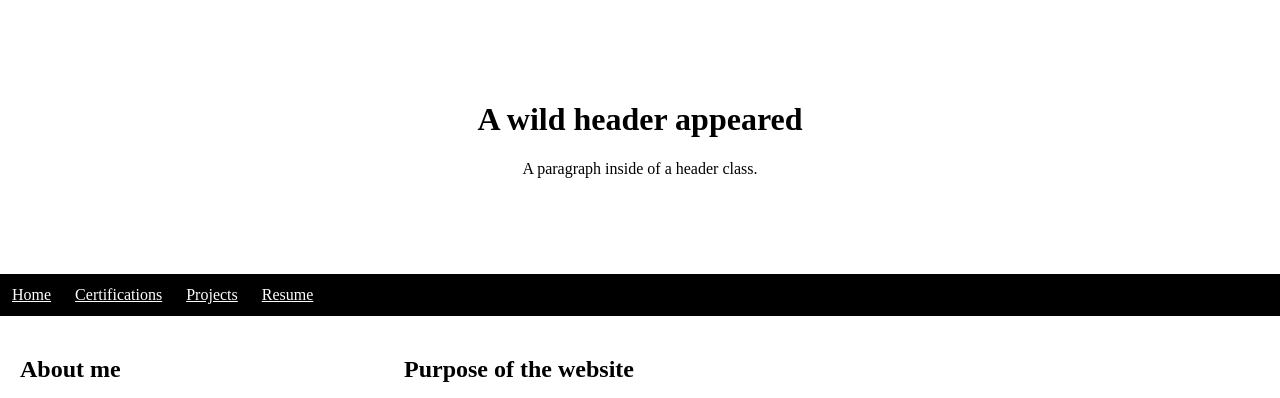
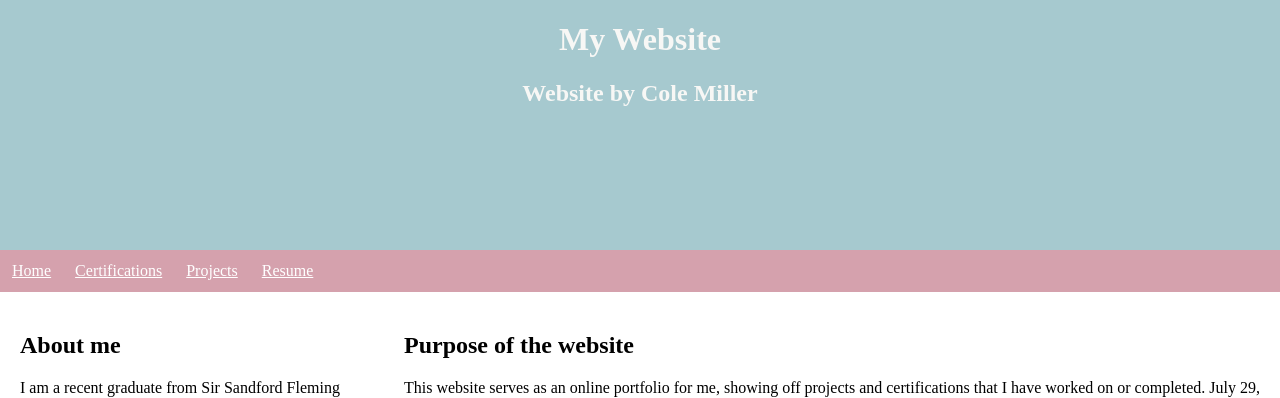
Before and after one commit to Cole-Miller-IT/cole-miller-it.github.io, a plain HTML site: page index.html in a window 1280 px wide. Shown: the top 398 px of the page. Drawn offline with Linux system fonts and the light colour scheme.

Commit message:
working with color palettes

```diff
--- a/index.html
+++ b/index.html
@@ -9,8 +9,8 @@
     <body>
 		<!--Header-->
 		<div class="header">
-			<h1>A wild header appeared</h1>
-			<p>A paragraph inside of a header class.</p>
+			<h1>My Website</h1>
+			<h2>Website by Cole Miller</h2>
 		</div>
 
 		<!--Navigation bar-->
@@ -86,7 +86,9 @@
 		<!--Footer-->
 		<div class="footer">
 			<!--change to my LInkedIn later-->
-			<img src="Images\HyperLinks_footer\LinkedIn.png" alt="LinkedIn Logo" class="footer-link">
+			<a href="https://ca.linkedin.com/" title="LinkedIn">
+				<img src="Images\HyperLinks_footer\LinkedIn.png" alt="LinkedIn Logo" class="footer-link">
+			</a>
 		</div>
 
 		<!--Sticky navbar-->
--- a/stylesheet.css
+++ b/stylesheet.css
@@ -3,11 +3,18 @@
 "." == class
 */
 /*navigation*/
+/*Colors
+#e06a82
+#d5a1ad
+#e3e3e1
+#f7f7f5
+#a6c9cf
+*/
 body {
 	margin: 0;
 }
 .nav-bar-blue {
-	background-color: black;
+	background-color: #d5a1ad;
 	margin: 0;
 	width: 100%;
 	overflow: auto;
@@ -29,13 +36,14 @@ body {
 }
 /*header*/
 .header {
-	background-color: white;
+	background-color: #a6c9cf;
 	text-align: center;
-	padding: 80px;
+	position: relative;
+	overflow: hidden;
+	height: 250px;
 }
-/*Selects all h2's with a parent class equal to "header"*/
-.header > h2 {
-	color: white;
+.header * {
+	color:#f7f7f5;
 }
 /*Container*/
 * {
```
Also changed, not shown: Images/color_palette.png (added), Images/image1.png (deleted), Images/image2.jpg (deleted), Images/image3.jpg (deleted).
